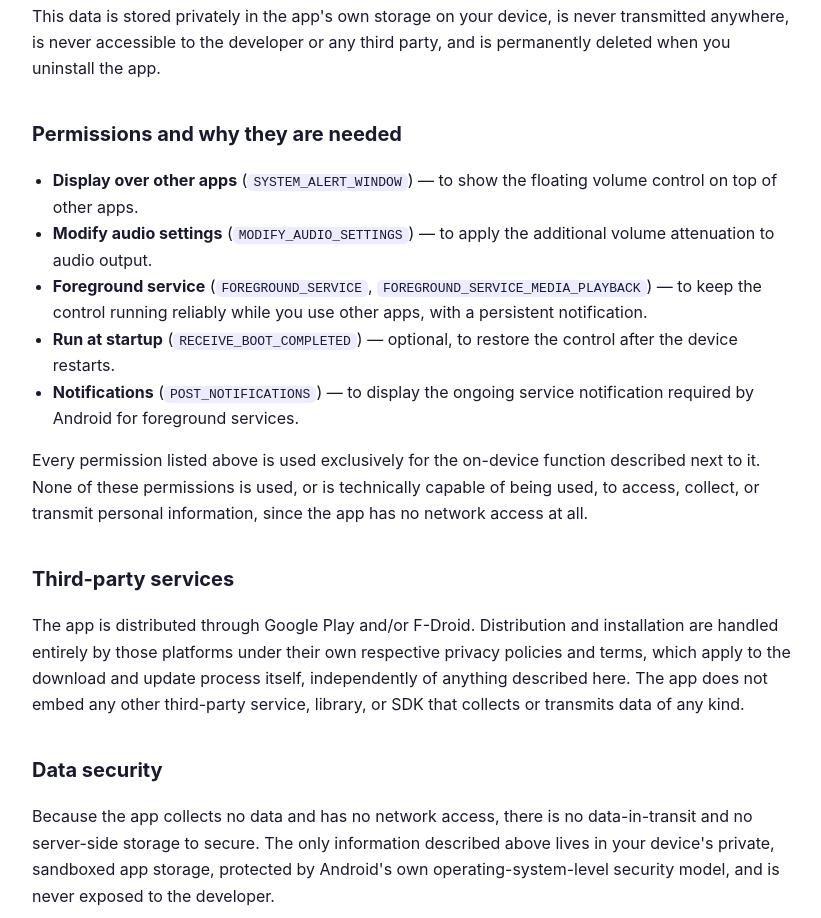
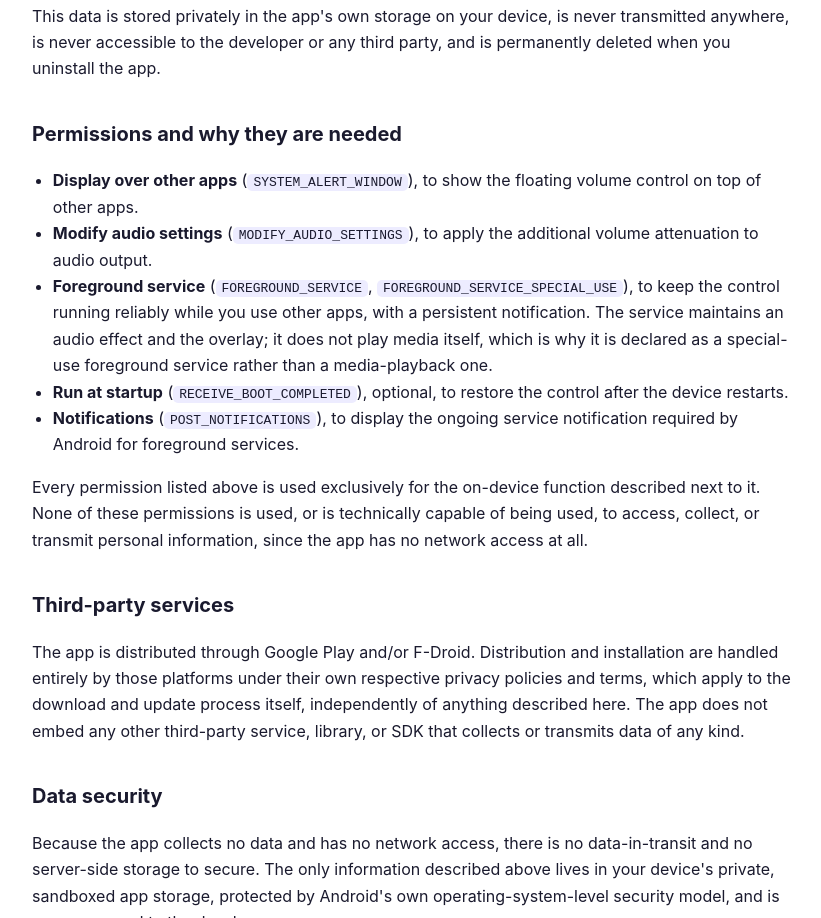
Before and after one commit to Rzuss/granular-volume-privacy, a plain HTML site: page index.html in a window 1280 px wide. Shown: the part 884-1802 px from the top of the page, without its empty margins (228-1049 px from the left). Drawn offline with Linux system fonts and the light colour scheme.

Commit message:
Correct the foreground-service permission named in the policy
The policy declared FOREGROUND_SERVICE_MEDIA_PLAYBACK. The app's
manifest declares FOREGROUND_SERVICE_SPECIAL_USE and never had the
former. The service maintains an audio effect and an overlay rather
than playing media, which is why specialUse is the correct category,
and the policy now says so.

No privacy-relevant claim changed: no data collected, no internet
permission, local-only storage were all already accurate.

Also removes long dashes from both pages per the project's published
writing rule. Kept in sync with store-assets/ in the main repo.

```diff
--- a/index.html
+++ b/index.html
@@ -3,7 +3,7 @@
 <head>
 <meta charset="utf-8">
 <meta name="viewport" content="width=device-width, initial-scale=1">
-<title>Granular Volume — Privacy Policy</title>
+<title>Granular Volume: Privacy Policy</title>
 <style>
   :root { color-scheme: light dark; }
   body { font-family: -apple-system, Segoe UI, Roboto, Helvetica, Arial, sans-serif;
@@ -18,7 +18,7 @@
 </style>
 </head>
 <body>
-  <h1>Privacy Policy — Granular Volume</h1>
+  <h1>Privacy Policy for Granular Volume</h1>
   <p class="muted">Last updated: 9 July 2026</p>
 
   <p><strong>Granular Volume</strong> ("the app") is a utility developed by an independent
@@ -29,7 +29,7 @@
 
   <h2>The short version</h2>
   <p><strong>Granular Volume does not collect, store, transmit, or share any personal data.</strong>
-  The app has <strong>no internet access</strong> — it does not request the
+  The app has <strong>no internet access</strong>, and it does not request the
   <code>INTERNET</code> permission, contains no analytics, no advertising, and no
   third-party tracking SDKs of any kind. Nothing ever leaves your device.</p>
 
@@ -54,16 +54,16 @@
 
   <h2>Permissions and why they are needed</h2>
   <ul>
-    <li><strong>Display over other apps</strong> (<code>SYSTEM_ALERT_WINDOW</code>) — to show
+    <li><strong>Display over other apps</strong> (<code>SYSTEM_ALERT_WINDOW</code>), to show
         the floating volume control on top of other apps.</li>
-    <li><strong>Modify audio settings</strong> (<code>MODIFY_AUDIO_SETTINGS</code>) — to apply
+    <li><strong>Modify audio settings</strong> (<code>MODIFY_AUDIO_SETTINGS</code>), to apply
         the additional volume attenuation to audio output.</li>
     <li><strong>Foreground service</strong> (<code>FOREGROUND_SERVICE</code>,
-        <code>FOREGROUND_SERVICE_MEDIA_PLAYBACK</code>) — to keep the control running reliably
-        while you use other apps, with a persistent notification.</li>
-    <li><strong>Run at startup</strong> (<code>RECEIVE_BOOT_COMPLETED</code>) — optional, to
+        <code>FOREGROUND_SERVICE_SPECIAL_USE</code>), to keep the control running reliably
+        while you use other apps, with a persistent notification. The service maintains an audio effect and the overlay; it does not play media itself, which is why it is declared as a special-use foreground service rather than a media-playback one.</li>
+    <li><strong>Run at startup</strong> (<code>RECEIVE_BOOT_COMPLETED</code>), optional, to
         restore the control after the device restarts.</li>
-    <li><strong>Notifications</strong> (<code>POST_NOTIFICATIONS</code>) — to display the
+    <li><strong>Notifications</strong> (<code>POST_NOTIFICATIONS</code>), to display the
         ongoing service notification required by Android for foreground services.</li>
   </ul>
   <p>Every permission listed above is used exclusively for the on-device function described
```
Also changed, not shown: terms-of-use.html (+2 -2 lines).
